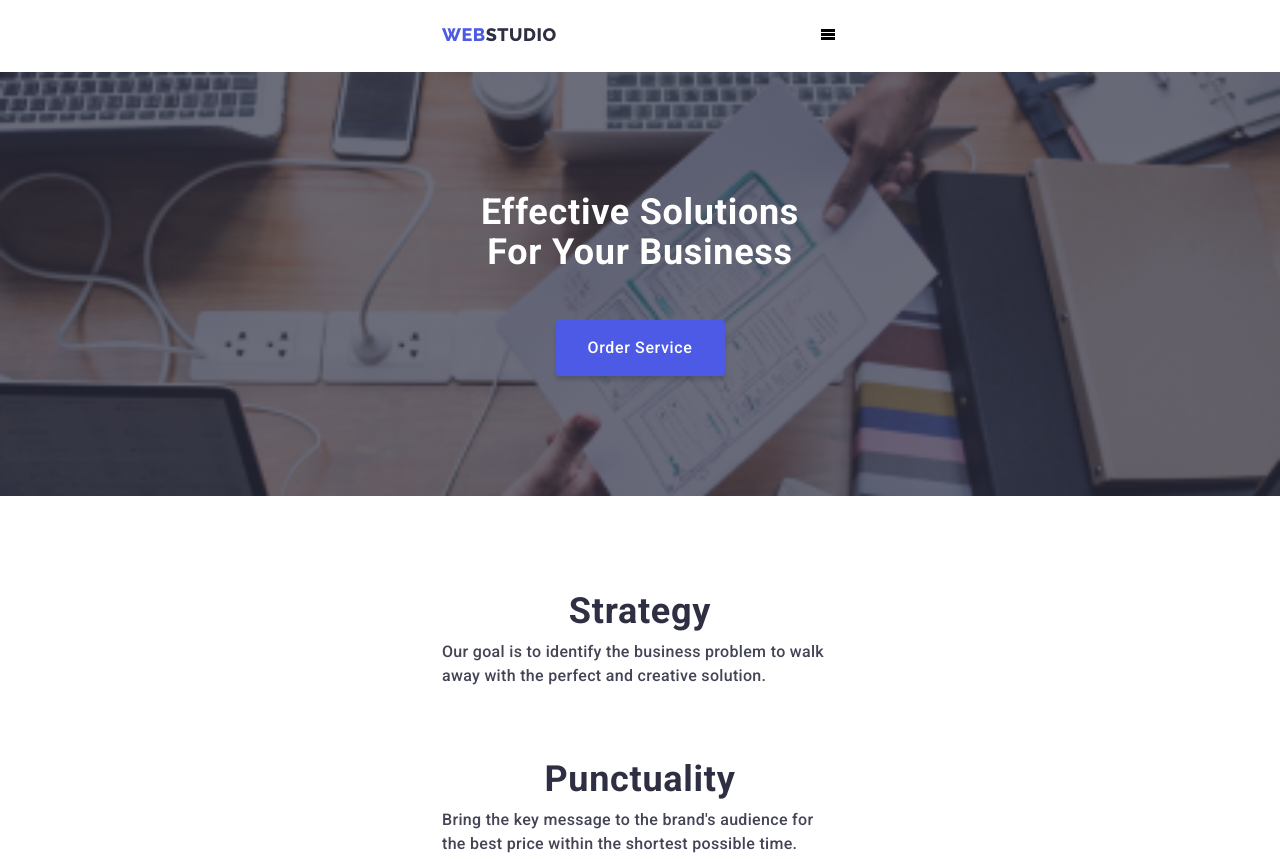
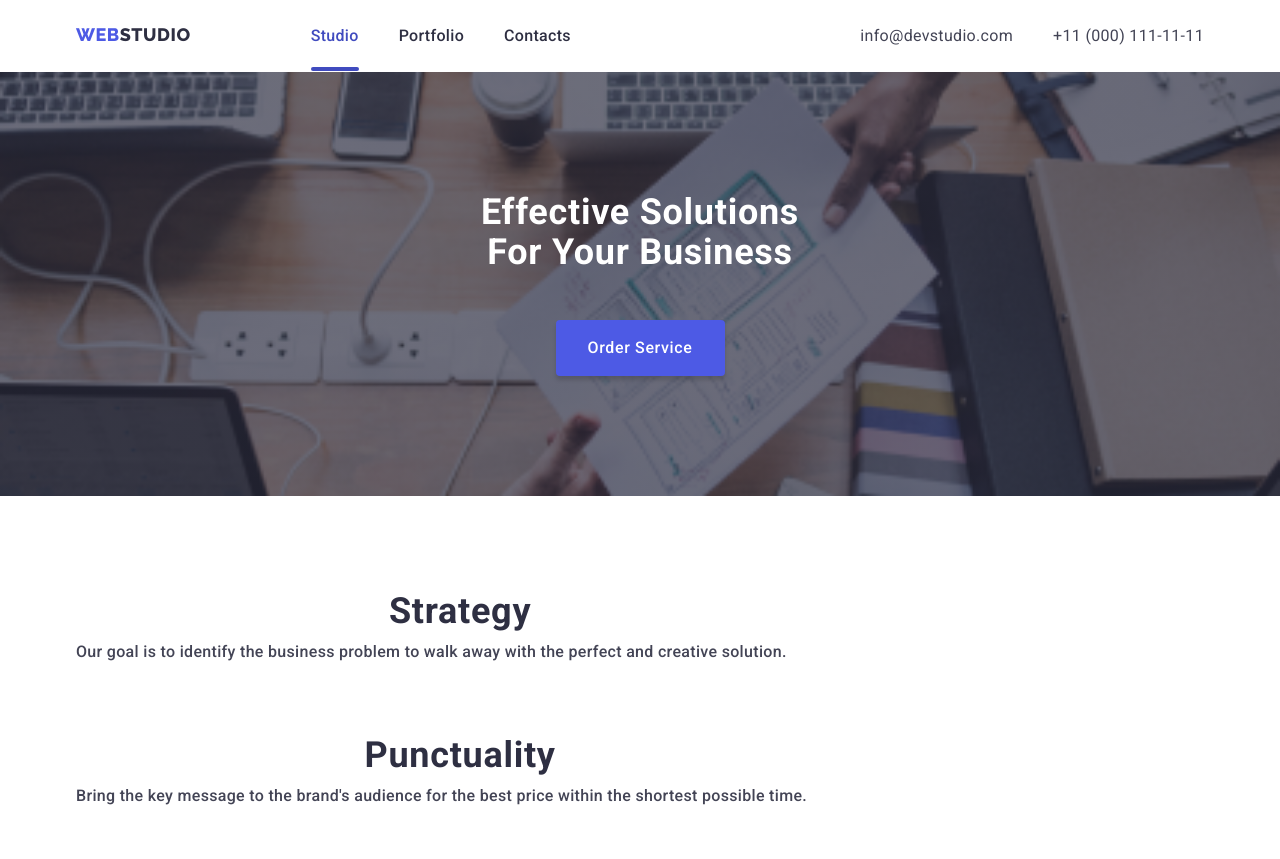
Before and after one commit to vrbGoIt/goit-markup-hw-07, a plain HTML site: page index.html in a window 1280 px wide. Shown: the top 859 px of the page. Drawn offline with nearby package versions, Linux system fonts and the light colour scheme.

Commit message:
Add header laptop

```diff
--- a/css/styles.css
+++ b/css/styles.css
@@ -67,7 +67,12 @@ ul {
         .container {
         width: 396px;
         margin: 0 auto;
-        padding: 0;
+    }
+}
+
+@media screen and (min-width: 1158px) {
+        .container {
+        width: 1158px;
     }
 }
 
@@ -91,9 +96,20 @@ ul {
     margin: 24px auto;
 }
 
+.navigation {
+    display: flex;
+    gap: 120px;
+}
+
 .button-mobile-menu {
     background-color: transparent;
     border-color: transparent;
+}
+
+@media screen and (min-width: 1158px) {
+    .button-mobile-menu {
+    display: none;
+    }
 }
 
 .logo {
@@ -109,6 +125,69 @@ ul {
 
 .logo-black {
     color: var(--menu-color);
+}
+
+.menu {
+    display: none;
+    gap: 40px;
+}
+
+@media screen and (min-width: 1158px) {
+    .menu {
+    display: flex;
+    }
+}
+
+.menu-item {
+    padding: 0;
+}
+
+.menu-link:hover,
+.menu-link:focus {
+    color: var(--link-hover-color);
+}
+
+.menu-link {
+    position: relative;
+    font-weight: 500;
+    font-size: 16px;
+    line-height: 1.5;
+    letter-spacing: 0.02em;
+    color: var(--menu-color);
+    transition: color 250ms cubic-bezier(0.4, 0, 0.2, 1);
+}
+
+.current-page {
+    color: var(--link-hover-color);
+}
+
+.current-page::after {
+    position: absolute;
+    content: '';
+    width: 100%;
+    height: 4px;
+    left: 0;
+    bottom: -26px;
+    display: block;
+    background-color: var(--link-hover-color);
+    border-radius: 2px;
+}
+
+
+
+.contacts {
+    font-weight: 400;
+    font-size: 16px;
+    line-height: 1.5;
+    letter-spacing: 0.02em;
+    font-style: normal;
+    color: var(--contact-color);
+    transition: color 250ms cubic-bezier(0.4, 0, 0.2, 1);
+}
+
+.contacts:hover,
+.contacts:focus {
+    color: var(--link-hover-color);
 }
 
 /***********************************************/
--- a/index.html
+++ b/index.html
@@ -19,13 +19,48 @@
     </head>
 
     <body>
-        <header class="header flex-row">
+        <header class="header">
             <div class="container">
-                <nav>
+                <nav class="navigation">
                     <a class="logo" href="./index.html"
                         >Web<span class="logo-black">Studio</span></a
                     >
+                    <ul class="menu">
+                        <li class="menu-item">
+                            <a
+                                class="menu-link current-page"
+                                href="./index.html"
+                                >Studio</a
+                            >
+                        </li>
+                        <li class="menu-item">
+                            <a class="menu-link" href="./portfolio.html"
+                                >Portfolio</a
+                            >
+                        </li>
+                        <li class="menu-item">
+                            <a class="menu-link" href="./contacts.html"
+                                >Contacts</a
+                            >
+                        </li>
+                    </ul>
                 </nav>
+                <address class="list-contacts">
+                    <ul class="flex-row menu">
+                        <li class="menu-item">
+                            <a
+                                class="contacts"
+                                href="mailto:info@devstudio.com"
+                                >info@devstudio.com</a
+                            >
+                        </li>
+                        <li class="menu-item">
+                            <a class="contacts" href="tel:+110001111111"
+                                >+11 (000) 111-11-11</a
+                            >
+                        </li>
+                    </ul>
+                </address>
                 <button type="button" class="button-mobile-menu">
                     <svg
                         class="menu_mobile"
```
